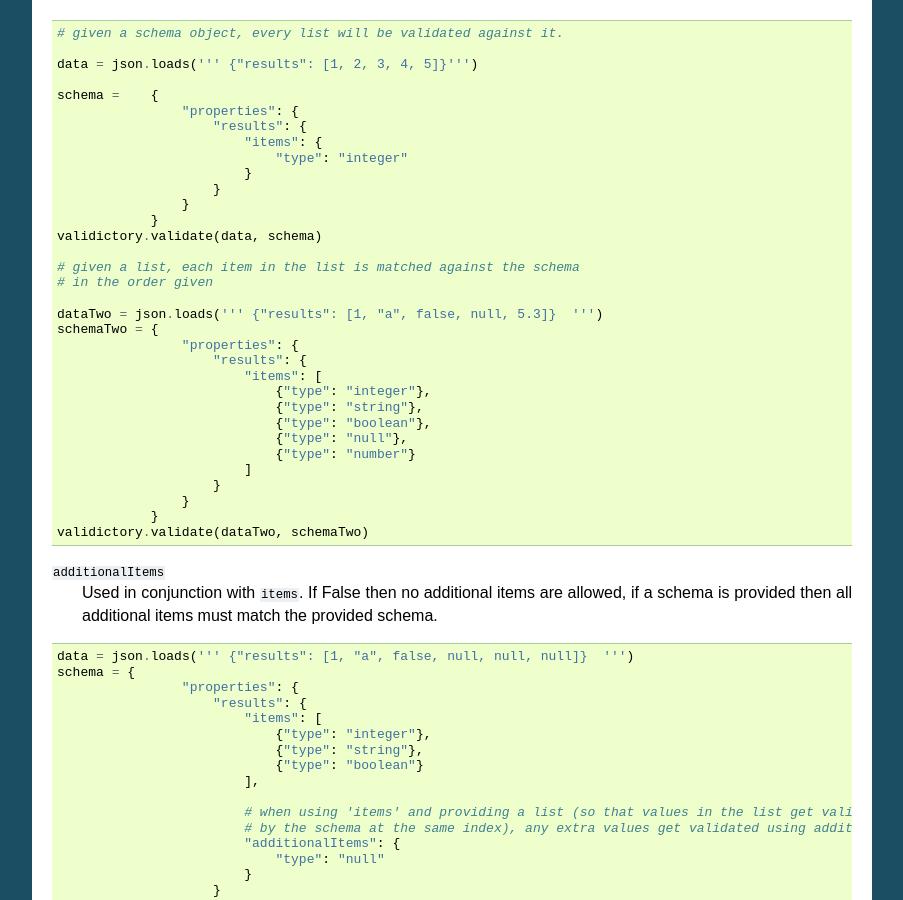
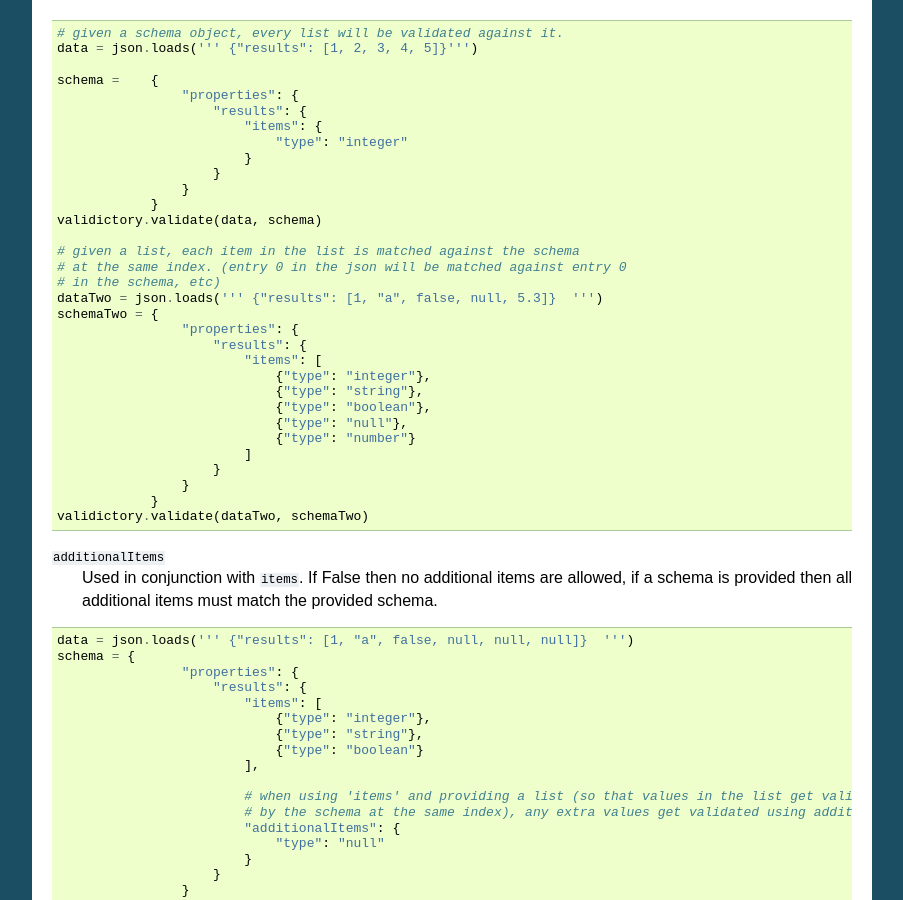
Before and after one commit to jpmckinney/validictory, a Sphinx documentation site: the page built from docs/usage.rst, in a window 1280 px wide and 900 px high, scrolled down 3166 px. Shown: the whole window, without its empty margins (198-1101 px from the left). Built offline with Sphinx 7.4.7, drawn with Linux system fonts in a browser that asks for light colours.

Commit message:
small change in comments

```diff
--- a/docs/usage.rst
+++ b/docs/usage.rst
@@ -196,7 +196,6 @@ Schema Options
 ::
 
     # given a schema object, every list will be validated against it.
-
     data = json.loads(''' {"results": [1, 2, 3, 4, 5]}''')
 
     schema =    {
@@ -211,8 +210,8 @@ Schema Options
     validictory.validate(data, schema)
 
     # given a list, each item in the list is matched against the schema
-    # in the order given
-
+    # at the same index. (entry 0 in the json will be matched against entry 0
+    # in the schema, etc)
     dataTwo = json.loads(''' {"results": [1, "a", false, null, 5.3]}  ''')
     schemaTwo = {
                     "properties": {
```
